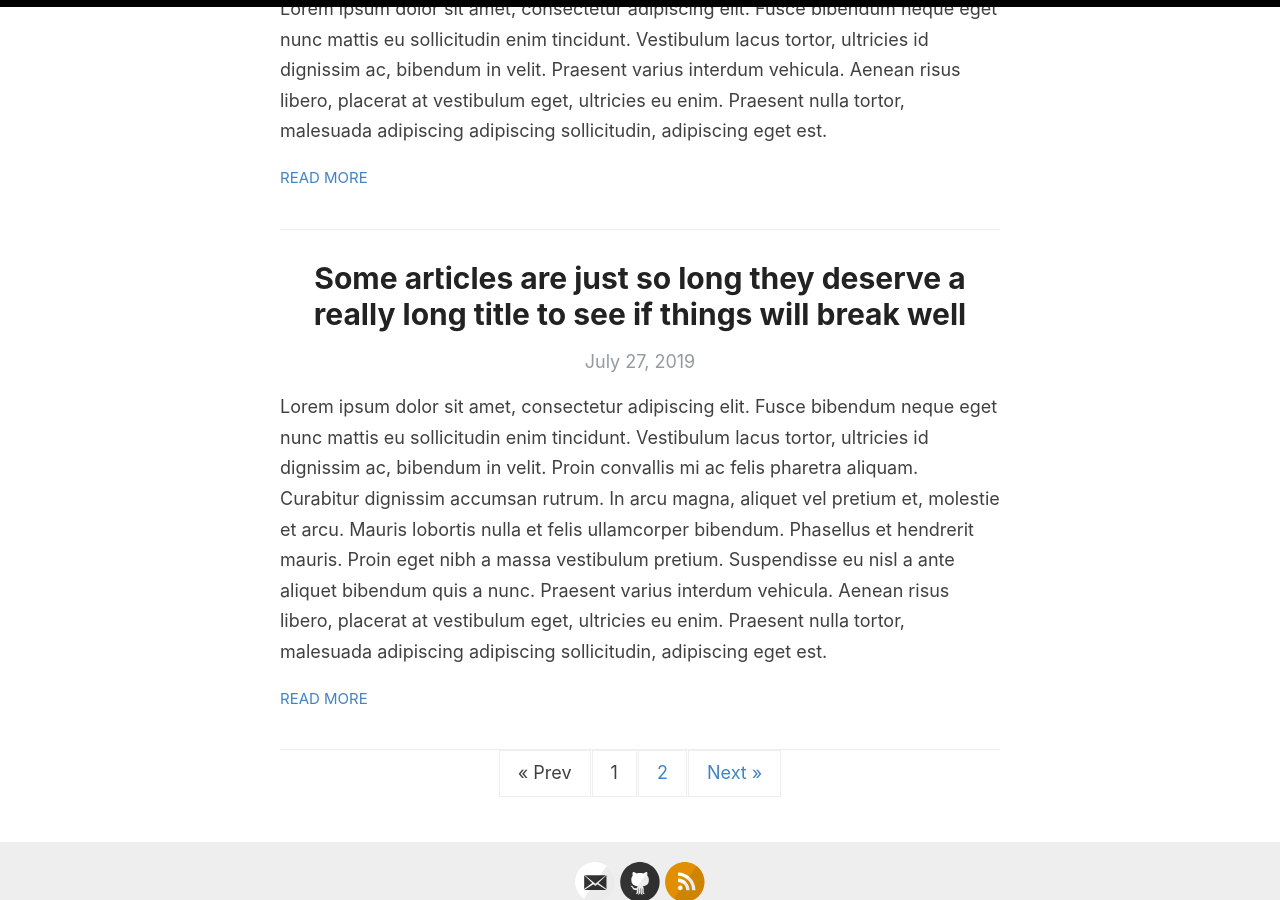
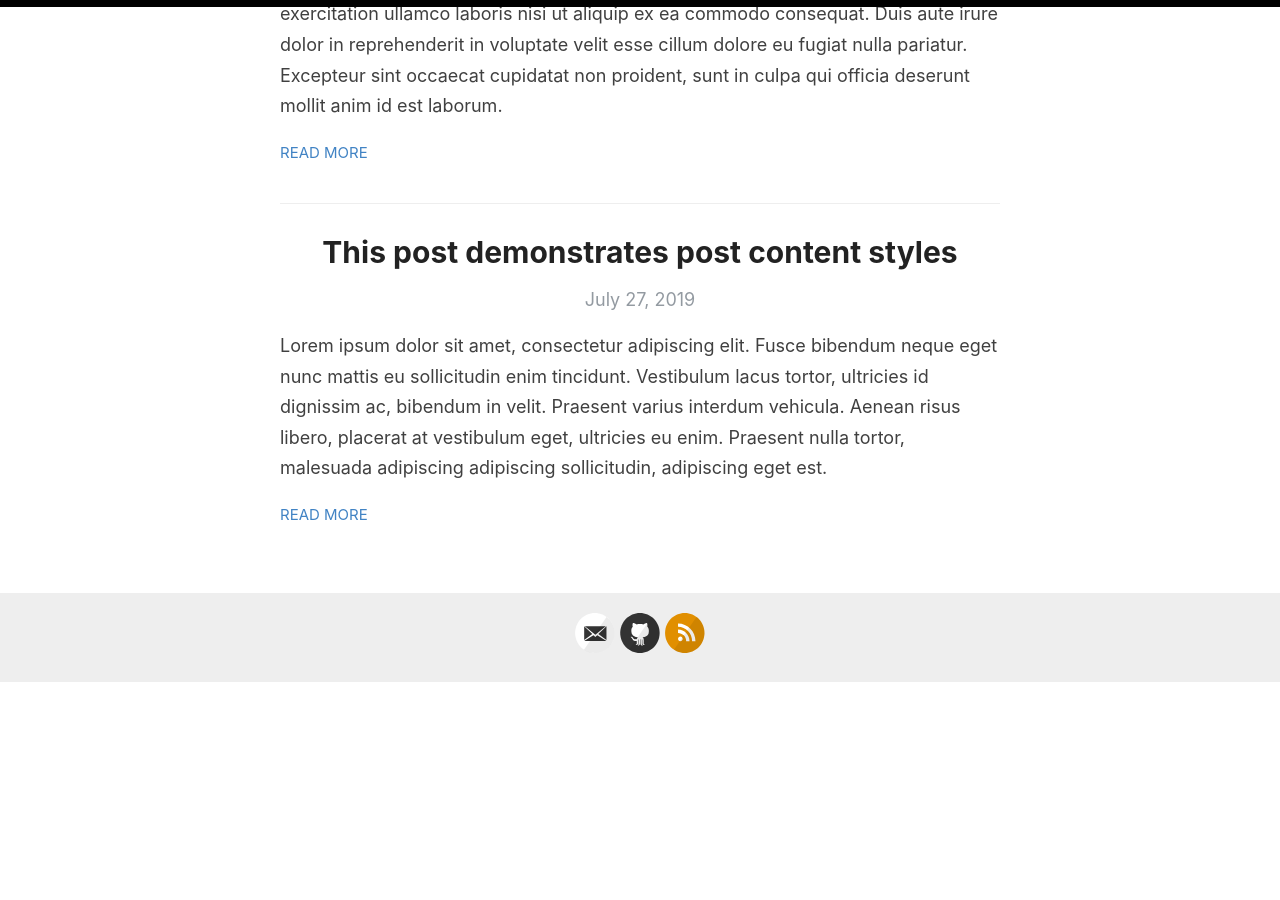
Before and after one commit to nandorrb/mechanics3, a Jekyll site: the page built from index.html, in a window 1280 px wide and 900 px high, scrolled down 1532 px. Built offline with Jekyll 4.4.1, drawn with Linux system fonts in a browser that asks for light colours; the list of posts is cut into pages by our own code; after the commit the page ends 2214 px from its top, so only the background shows below that; some of the changed text lies outside the part shown.

```diff
--- a/_posts/2019-7-27-super-long-article.md
+++ /dev/null
@@ -1,11 +0,0 @@
----
-layout: post
-title: Some articles are just so long they deserve a really long title to see if things will break well
-categories: Miscellaneous
----
-
-Lorem ipsum dolor sit amet, consectetur adipiscing elit. Fusce bibendum neque eget nunc mattis eu sollicitudin enim tincidunt. Vestibulum lacus tortor, ultricies id dignissim ac, bibendum in velit. Proin convallis mi ac felis pharetra aliquam. Curabitur dignissim accumsan rutrum. In arcu magna, aliquet vel pretium et, molestie et arcu. Mauris lobortis nulla et felis ullamcorper bibendum. Phasellus et hendrerit mauris. Proin eget nibh a massa vestibulum pretium. Suspendisse eu nisl a ante aliquet bibendum quis a nunc. Praesent varius interdum vehicula. Aenean risus libero, placerat at vestibulum eget, ultricies eu enim. Praesent nulla tortor, malesuada adipiscing adipiscing sollicitudin, adipiscing eget est.
-
-Lorem ipsum dolor sit amet, consectetur adipiscing elit. Fusce bibendum neque eget nunc mattis eu sollicitudin enim tincidunt. Vestibulum lacus tortor, ultricies id dignissim ac, bibendum in velit. Proin convallis mi ac felis pharetra aliquam. Curabitur dignissim accumsan rutrum. In arcu magna, aliquet vel pretium et, molestie et arcu. Mauris lobortis nulla et felis ullamcorper bibendum. Phasellus et hendrerit mauris. Proin eget nibh a massa vestibulum pretium. Suspendisse eu nisl a ante aliquet bibendum quis a nunc. Praesent varius interdum vehicula. Aenean risus libero, placerat at vestibulum eget, ultricies eu enim. Praesent nulla tortor, malesuada adipiscing adipiscing sollicitudin, adipiscing eget est.
-
-Lorem ipsum dolor sit amet, consectetur adipiscing elit. Fusce bibendum neque eget nunc mattis eu sollicitudin enim tincidunt. Vestibulum lacus tortor, ultricies id dignissim ac, bibendum in velit. Proin convallis mi ac felis pharetra aliquam. Curabitur dignissim accumsan rutrum. In arcu magna, aliquet vel pretium et, molestie et arcu. Mauris lobortis nulla et felis ullamcorper bibendum. Phasellus et hendrerit mauris. Proin eget nibh a massa vestibulum pretium. Suspendisse eu nisl a ante aliquet bibendum quis a nunc. Praesent varius interdum vehicula. Aenean risus libero, placerat at vestibulum eget, ultricies eu enim. Praesent nulla tortor, malesuada adipiscing adipiscing sollicitudin, adipiscing eget est.
```
Also changed, not shown: _posts/2022-11-24-oscillations-of-systems-with-n-degrees-of-freedom.md (renamed from _posts/2019-02-13-introducing-reverie-jekyll-theme.md, +1 -1 lines).
